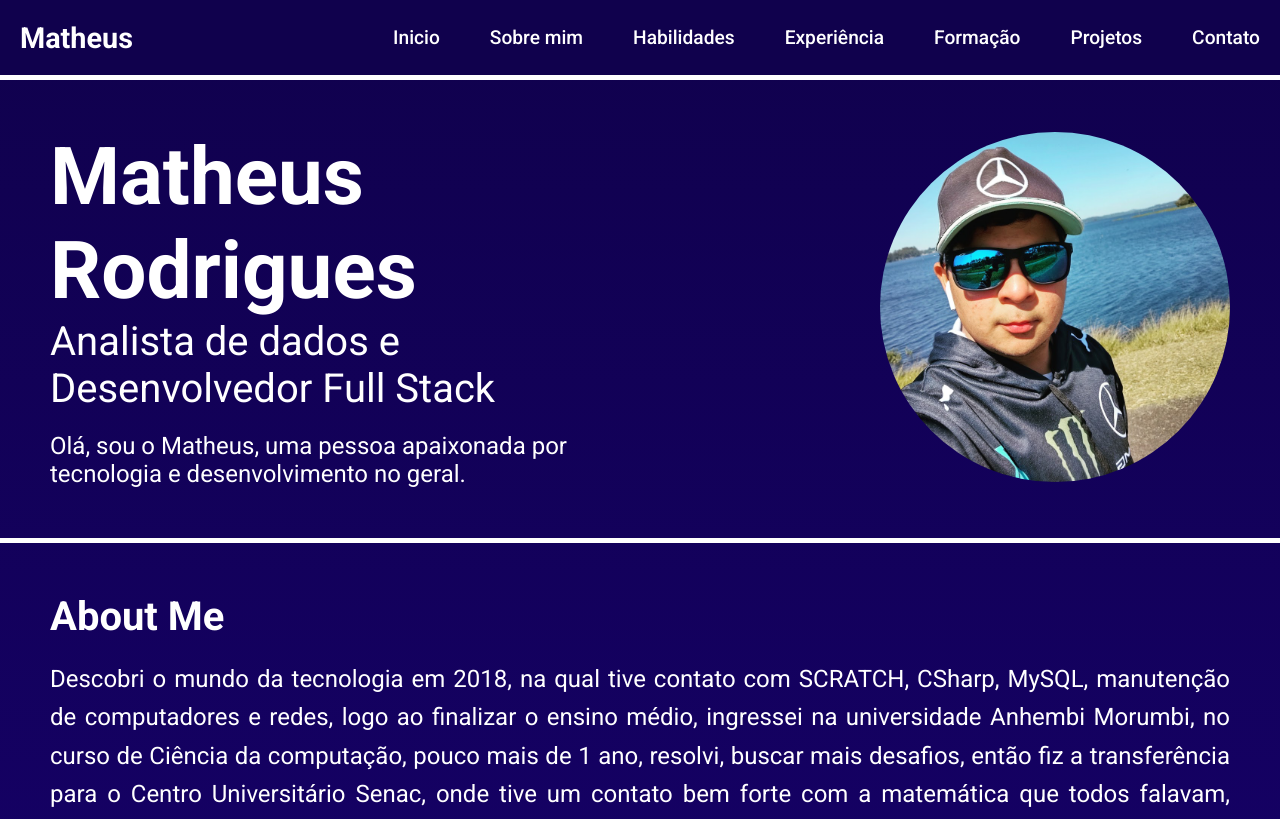
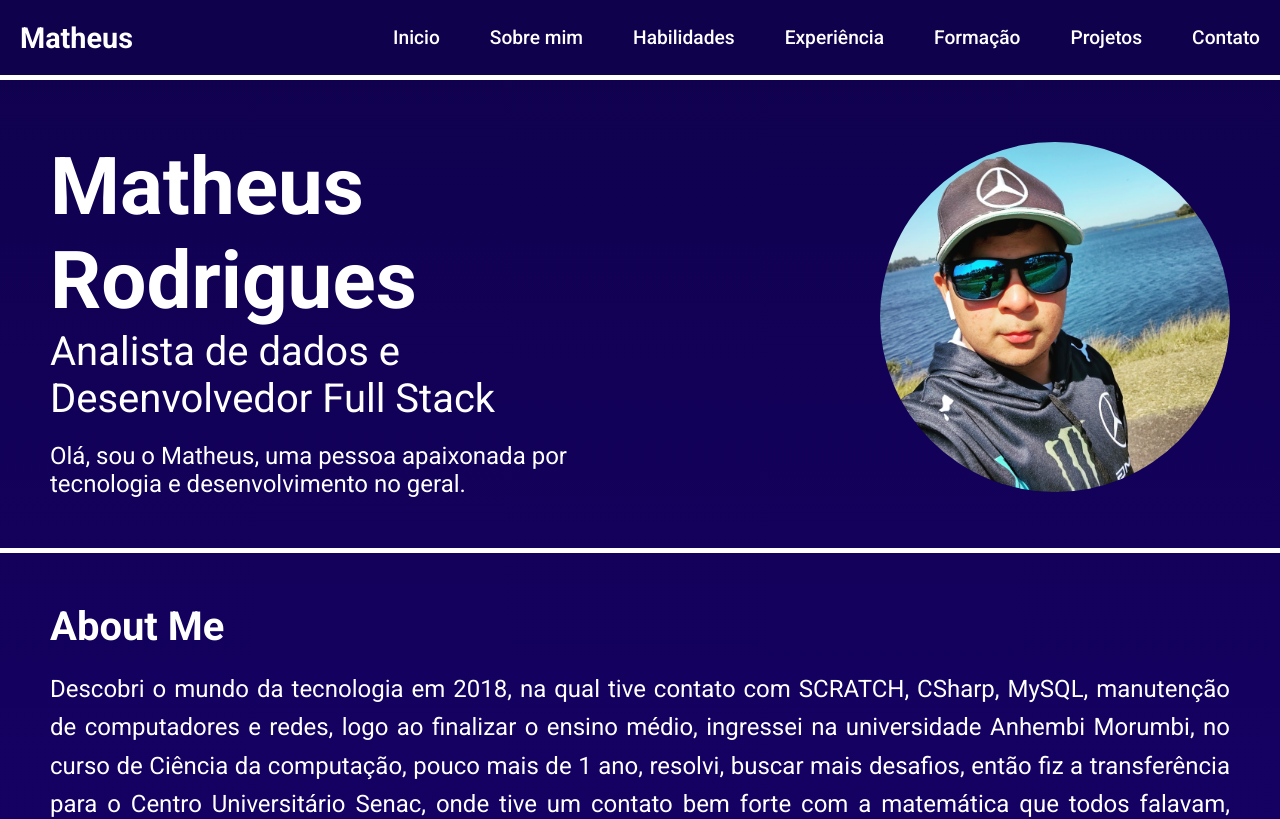
Before and after one commit to MatheusRodri/web_my-portfolio_nx, a Next.js app: page / in a window 1280 px wide. Shown: the top 819 px of the page. Built offline with nearby package versions, Linux system fonts and the light colour scheme.

Commit message:
Atualizar o Home.module.css

```diff
--- a/src/styles/Home.module.css
+++ b/src/styles/Home.module.css
@@ -1,6 +1,6 @@
 .main {
- padding-top: 80px;
+ padding-top: 90px;
     section[id]{
-        scroll-margin-top: 90px;
+        scroll-margin-top: 100px;
     }
 }
```
